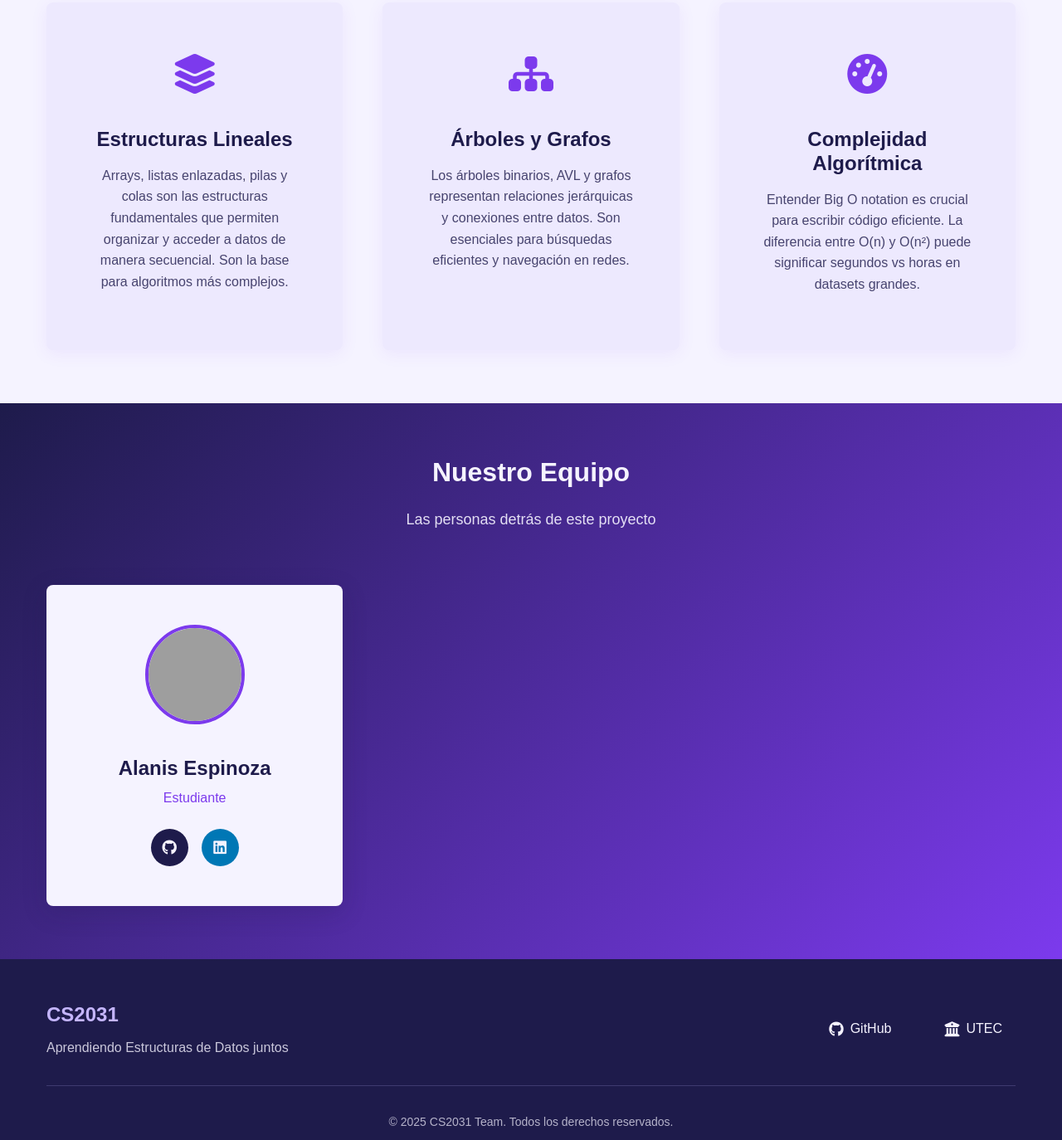
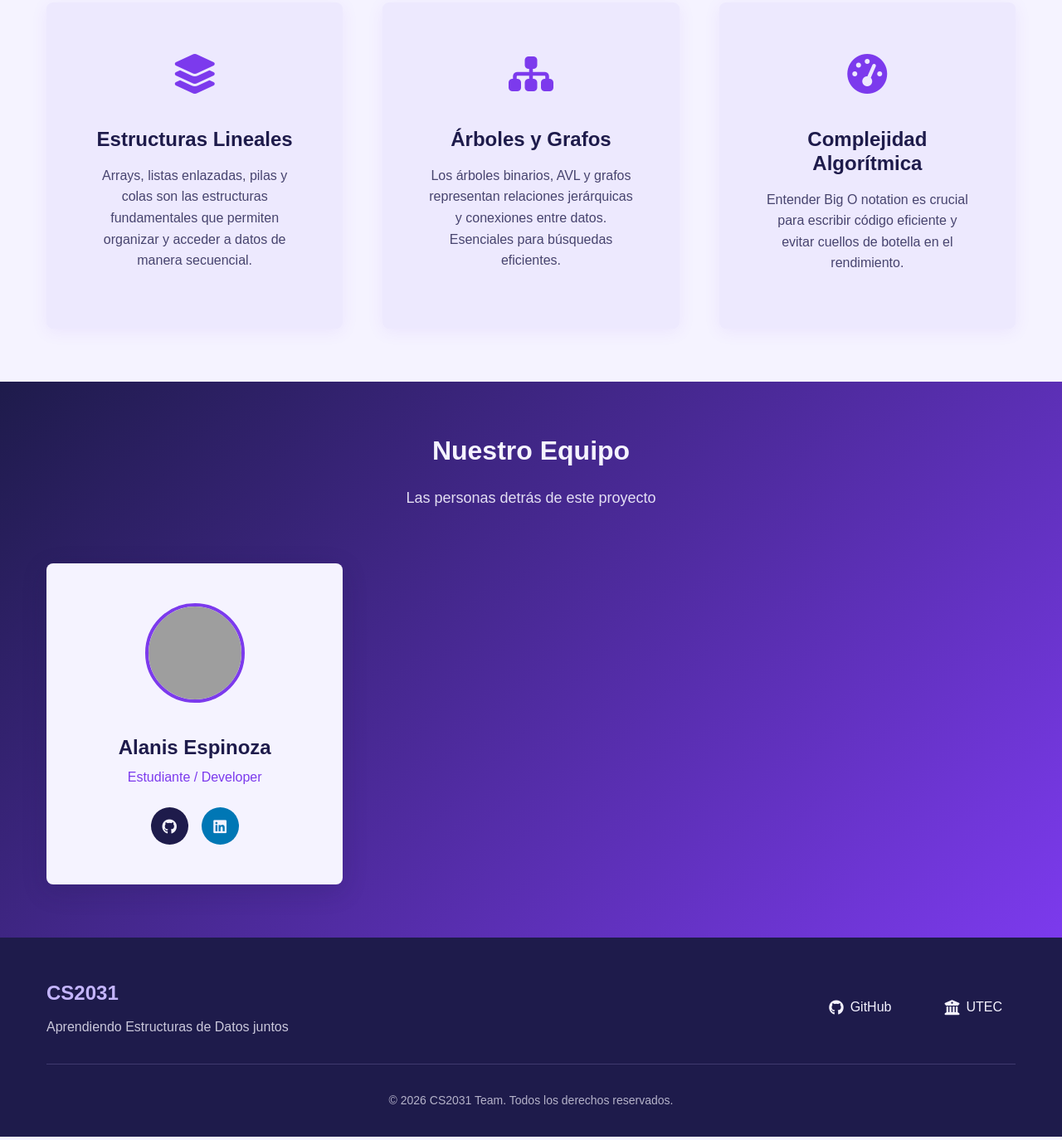
Before and after one commit to adrianaalvarad/Hackathon-1, a plain HTML site: page index.html in a window 1280 px wide. Shown: the part 786-2160 px from the top of the page at 83% size. Drawn offline with Linux system fonts and the light colour scheme; grey boxes are pictures that could not be loaded.

Commit message:
Fix: navbar links y datos de Alanis actualizados

```diff
--- a/index.html
+++ b/index.html
@@ -19,7 +19,6 @@
               <span class="nav__logo">CS2031</span>
             </div>
 
-            <!-- Hidden checkbox for mobile menu toggle -->
             <input type="checkbox" id="nav-toggle" class="nav__checkbox" />
             <label for="nav-toggle" class="nav__toggle">
               <span class="nav__toggle-line nav__toggle-line--top"></span>
@@ -29,16 +28,13 @@
 
             <ul class="nav__list">
               <li class="nav__item">
-                <!-- BUG #1: este enlace apunta a la seccion equivocada, deberia ser #hero -->
-                <a href="#inicio" class="nav__link">Inicio</a>
+                <a href="#hero" class="nav__link">Inicio</a>
               </li>
               <li class="nav__item">
-                <!-- BUG #2: este enlace apunta a la seccion equivocada, deberia ser #about -->
-                <a href="#sobre" class="nav__link">Acerca de</a>
+                <a href="#about" class="nav__link">Acerca de</a>
               </li>
               <li class="nav__item">
-                <!-- BUG #3: este enlace apunta a la seccion equivocada, deberia ser #team -->
-                <a href="#integrantes" class="nav__link">Equipo</a>
+                <a href="#team" class="nav__link">Equipo</a>
               </li>
             </ul>
           </div>
@@ -54,14 +50,8 @@
                 Explorando el mundo de los algoritmos y la eficiencia computacional
               </p>
               <div class="hero__actions">
-                <a href="#about" class="hero__button hero__button--primary"
-                  >Aprender más</a
-                >
-                <a
-                  href="#team"
-                  class="hero__button hero__button--secondary"
-                  >Conocer al equipo</a
-                >
+                <a href="#about" class="hero__button hero__button--primary">Aprender más</a>
+                <a href="#team" class="hero__button hero__button--secondary">Conocer al equipo</a>
               </div>
             </div>
             <div class="hero__visual">
@@ -90,7 +80,7 @@
                 <p class="about__card-text">
                   Arrays, listas enlazadas, pilas y colas son las estructuras
                   fundamentales que permiten organizar y acceder a datos de
-                  manera secuencial. Son la base para algoritmos más complejos.
+                  manera secuencial.
                 </p>
               </div>
 
@@ -101,8 +91,7 @@
                 <h3 class="about__card-title">Árboles y Grafos</h3>
                 <p class="about__card-text">
                   Los árboles binarios, AVL y grafos representan relaciones
-                  jerárquicas y conexiones entre datos. Son esenciales para
-                  búsquedas eficientes y navegación en redes.
+                  jerárquicas y conexiones entre datos. Esenciales para búsquedas eficientes.
                 </p>
               </div>
 
@@ -113,8 +102,7 @@
                 <h3 class="about__card-title">Complejidad Algorítmica</h3>
                 <p class="about__card-text">
                   Entender Big O notation es crucial para escribir código
-                  eficiente. La diferencia entre O(n) y O(n²) puede significar
-                  segundos vs horas en datasets grandes.
+                  eficiente y evitar cuellos de botella en el rendimiento.
                 </p>
               </div>
             </div>
@@ -131,30 +119,24 @@
             </div>
 
             <div class="team__grid">
-              <!-- INTEGRANTE 1: Reemplaza con tus datos -->
               <div class="team-card">
                 <div class="team-card__image">
-                  <!-- Aquí tu foto de perfil (URL de GitHub u otra imagen) -->
                   <img
                     src="https://w0.peakpx.com/wallpaper/862/205/HD-wallpaper-bts-v-bts-bts-v.jpg"
-                    alt="Alanis"
+                    alt="Alanis Espinoza"
                     class="team-card__photo"
                   />
                 </div>
                 <div class="team-card__content">
-                  <!-- Aquí tu nombre completo -->
                   <h3 class="team-card__name">Alanis Espinoza</h3>
-                  <!-- Aquí tu especialidad o rol -->
-                  <p class="team-card__role">Estudiante</p>
+                  <p class="team-card__role">Estudiante / Developer</p>
                   <div class="team-card__social">
-                    <!-- Reemplaza # con tu URL de GitHub -->
                     <a
                       href="https://github.com/alanisespinoza-jpg"
                       class="team-card__social-link team-card__social-link--github"
                     >
                       <i class="fab fa-github"></i>
                     </a>
-                    <!-- Reemplaza # con tu URL de LinkedIn -->
                     <a
                       href="https://www.linkedin.com/in/alanis-marie-espinoza-feliciano-9445942b0/"
                       class="team-card__social-link team-card__social-link--linkedin"
@@ -164,7 +146,7 @@
                   </div>
                 </div>
               </div>
-            </div>
+              </div>
           </div>
         </section>
       </main>
@@ -178,18 +160,16 @@
             </div>
             <div class="footer__links">
               <a href="https://github.com" class="footer__link">
-                <i class="fab fa-github"></i>
-                GitHub
+                <i class="fab fa-github"></i> GitHub
               </a>
               <a href="https://cs.utec.edu.pe" class="footer__link">
-                <i class="fas fa-university"></i>
-                UTEC
+                <i class="fas fa-university"></i> UTEC
               </a>
             </div>
           </div>
           <div class="footer__bottom">
             <p class="footer__copyright">
-              &copy; 2025 CS2031 Team. Todos los derechos reservados.
+              &copy; 2026 CS2031 Team. Todos los derechos reservados.
             </p>
           </div>
         </div>
```
